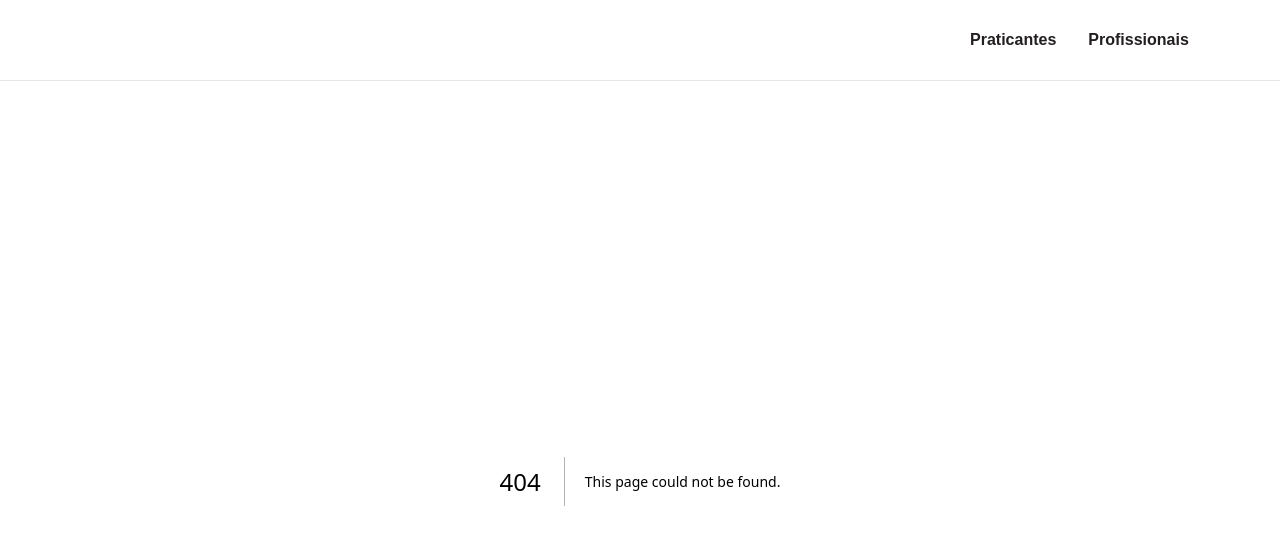
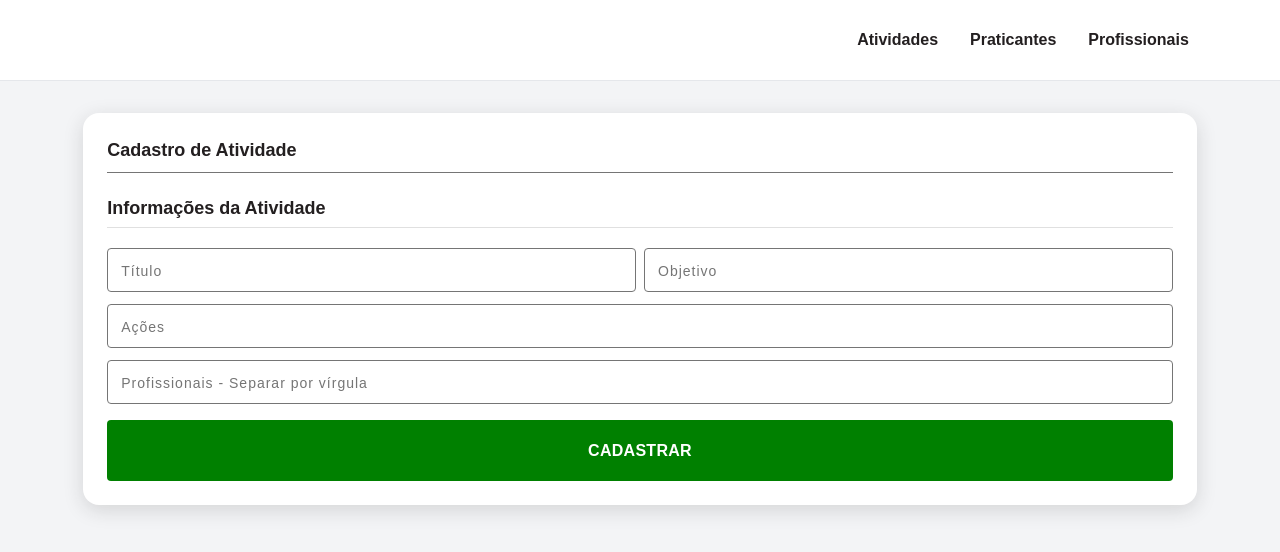
Before and after one commit to yovanycunha/equo-center-front, a Next.js app: page /atividade in a window 1280 px wide. Before the commit this address had no page. Shown: the top 552 px of the page. Built offline with nearby package versions, Linux system fonts and the light colour scheme.

Commit message:
create activity page - sprint 12

```diff
--- /dev/null
+++ b/src/app/atividade/page.module.scss
@@ -0,0 +1,106 @@
+@use "@/app/styles/colors.module.scss" as *;
+@use "@/app/styles/breakpoints" as *;
+
+.main {
+  background: $backgroundColor;
+  height: 100vh;
+
+  .container {
+    padding: 24px;
+    margin: 0 auto;
+
+    background: $white;
+    box-shadow: 0 5px 20px 0 rgba($black, 0.15);
+
+    .title {
+      color: $text;
+      text-align: start;
+      font-size: 1.8rem;
+      font-weight: 700;
+      line-height: 2.7rem;
+      padding-bottom: 8px;
+      margin-bottom: 12px;
+      border-bottom: 1px solid $gray600;
+    }
+
+    .subtitle {
+      color: $text;
+      font-size: 1.8rem;
+      font-weight: 600;
+      line-height: 2.2rem;
+      margin: 24px 0 8px;
+      padding-bottom: 8px;
+      border-bottom: 1px solid $gray300;
+    }
+
+    .inputGroups {
+      display: flex;
+      flex-direction: column;
+
+      margin-bottom: 16px;
+
+      .inlineGroup {
+        display: flex;
+        flex-direction: column;
+        gap: 8px;
+      }
+
+      .checkboxContainer {
+        margin-top: 12px;
+        font-size: 1.4rem;
+        line-height: 1.8rem;
+
+        display: flex;
+        align-items: center;
+        width: fit-content;
+
+        gap: 8px;
+
+        .checkbox {
+          display: flex;
+        }
+
+        .checkboxText {
+          color: $gray600;
+        }
+      }
+    }
+
+    .btnsContainer {
+      display: flex;
+      flex-direction: column;
+      justify-content: flex-end;
+      gap: 16px;
+
+      .btnRemove {
+        background-color: #de350b;
+      }
+    }
+  }
+}
+
+@include from720 {
+  .main {
+    padding: 32px 0;
+    .container {
+      width: 87%;
+      max-width: 1200px;
+
+      border-radius: 16px;
+
+      .inputGroups {
+        .inlineGroup {
+          flex-direction: row;
+
+          .nameInput {
+            width: 50%;
+          }
+        }
+      }
+
+      .btnsContainer {
+        flex-direction: row;
+      }
+    }
+  }
+}
--- /dev/null
+++ b/src/app/atividade/page.tsx
@@ -0,0 +1,126 @@
+"use client";
+
+import { useState } from "react";
+import { useForm } from "react-hook-form";
+import { IActivity } from "./types";
+import scss from "./page.module.scss";
+import Input from "@/components/Input/Input";
+import Button from "@/components/Button/Button";
+import { ActivitiesService } from "@/services/activities/activities";
+
+export default function Atividade() {
+  const [btnLoading, setBtnLoading] = useState(false);
+  const [professionalsList, setProfessionalsList] = useState("");
+
+  const {
+    register,
+    handleSubmit,
+    formState: { errors },
+    watch,
+    reset,
+  } = useForm<IActivity>({
+    mode: "onBlur",
+    defaultValues: { feedback: "" },
+  });
+
+  const titleRef = register("title", {
+    required: true,
+    minLength: 3,
+  });
+
+  const purposeRef = register("purpose", {
+    required: true,
+    minLength: 3,
+  });
+
+  const actionsRef = register("actions", {
+    required: true,
+    minLength: 3,
+  });
+
+  const professionalsRef = register("professionals", {
+    required: true,
+  });
+
+  const handleProfessionalsList = (e: any) => {
+    setProfessionalsList(e.target.value);
+  };
+
+  const onSubmit = async (data: IActivity) => {
+    const professionals = professionalsList.split(",").filter((item: any) => {
+      return item.trim().length > 0;
+    });
+    data.professionals = professionals;
+
+    setBtnLoading(true);
+    try {
+      await ActivitiesService.createActivity(data);
+      reset();
+    } catch (error) {
+      console.log(error);
+    }
+    setBtnLoading(false);
+  };
+
+  return (
+    <main className={scss.main}>
+      <div className={scss.container}>
+        <h1 className={scss.title}>Cadastro de Atividade</h1>
+        <form onSubmit={handleSubmit(onSubmit)}>
+          <h2 className={scss.subtitle}>Informações da Atividade</h2>
+          <div className={scss.inputGroups}>
+            <div className={scss.inlineGroup}>
+              <Input
+                name={titleRef.name}
+                placeholder="Título"
+                inputref={titleRef.ref}
+                value={watch("title")}
+                onChange={titleRef.onChange}
+                onBlur={titleRef.onBlur}
+                errors={errors?.title && true}
+                errorMessage={errors?.title?.message}
+                className={scss.nameInput}
+              />
+              <Input
+                name={purposeRef.name}
+                placeholder="Objetivo"
+                inputref={purposeRef.ref}
+                value={watch("purpose")}
+                onChange={purposeRef.onChange}
+                onBlur={purposeRef.onBlur}
+                errors={errors?.purpose && true}
+                errorMessage={errors?.purpose?.message}
+                className={scss.nameInput}
+              />
+            </div>
+            <Input
+              name={actionsRef.name}
+              placeholder="Ações"
+              inputref={actionsRef.ref}
+              value={watch("actions")}
+              onChange={actionsRef.onChange}
+              onBlur={actionsRef.onBlur}
+              errors={errors?.actions && true}
+              errorMessage={errors?.actions?.message}
+            />
+            <Input
+              name={professionalsRef.name}
+              placeholder="Profissionais - Separar por vírgula"
+              inputref={professionalsRef.ref}
+              value={professionalsList}
+              onChange={handleProfessionalsList}
+              onBlur={professionalsRef.onBlur}
+              errors={errors?.professionals && true}
+              errorMessage={errors?.professionals?.message}
+            />
+          </div>
+          <div className={scss.btnsContainer}>
+            <Button type="submit" loading={btnLoading}>
+              Cadastrar
+            </Button>
+          </div>
+        </form>
+      </div>
+    </main>
+  );
+}
--- /dev/null
+++ b/src/app/atividade/types.ts
@@ -0,0 +1,7 @@
+export interface IActivity {
+  title: string;
+  purpose: string;
+  actions: string;
+  professionals: string[];
+  feedback: string;
+}
--- a/src/components/Header/components/HeaderLinks/HeaderLinks.tsx
+++ b/src/components/Header/components/HeaderLinks/HeaderLinks.tsx
@@ -33,6 +33,7 @@ const HeaderLinks: FC<IHeaderLinksProps> = (props) => {
     <ul className={scss.linksList}>
       {/* {renderLink({ label: "Página Inicial", to: "/" })} */}
       {/* {renderLink({ label: "Novo Praticante", to: "/praticante" })} */}
+      {renderLink({ label: "Atividades", to: "/atividades" })}
       {renderLink({ label: "Praticantes", to: "/praticantes" })}
       {renderLink({ label: "Profissionais", to: "/profissionais" })}
     </ul>
```
